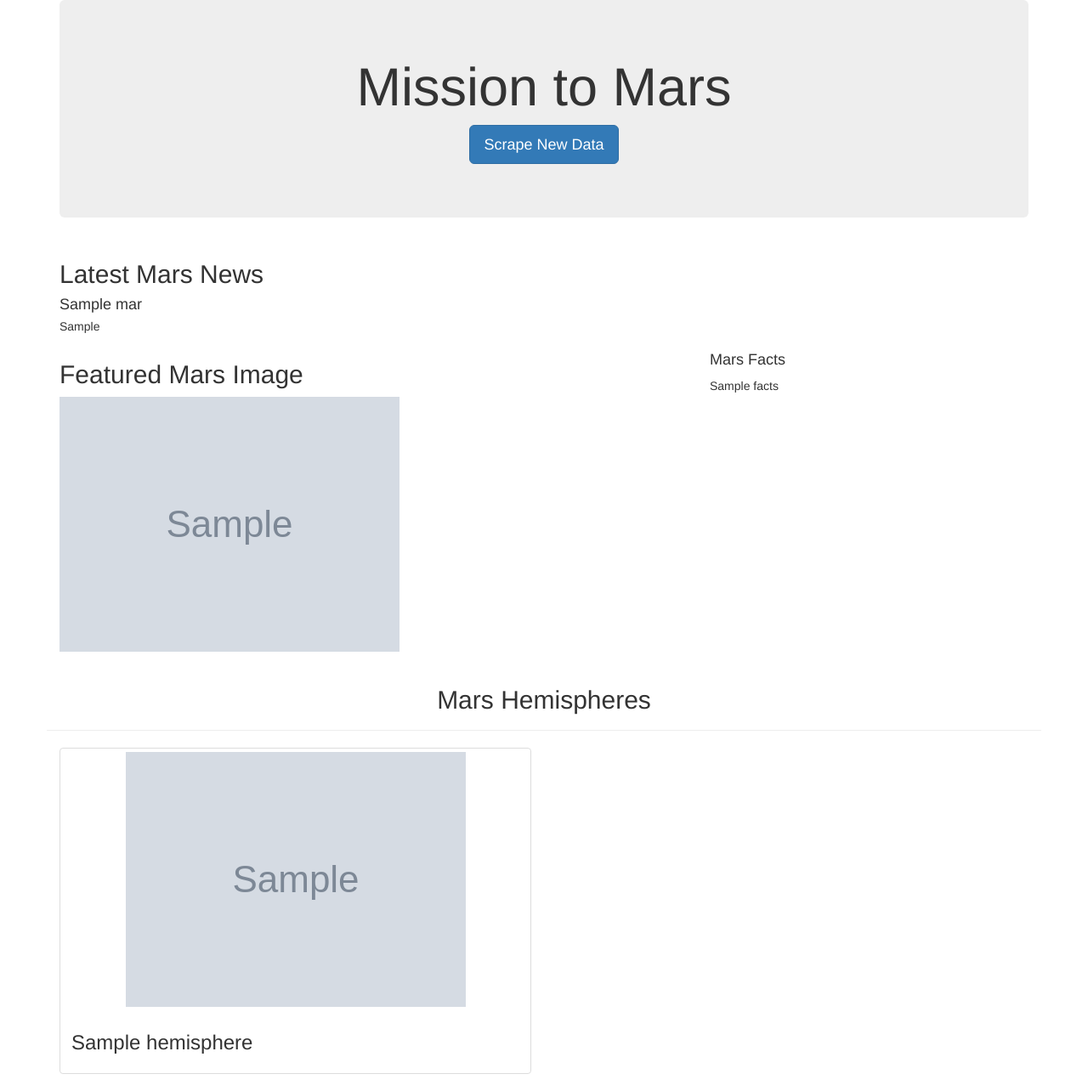
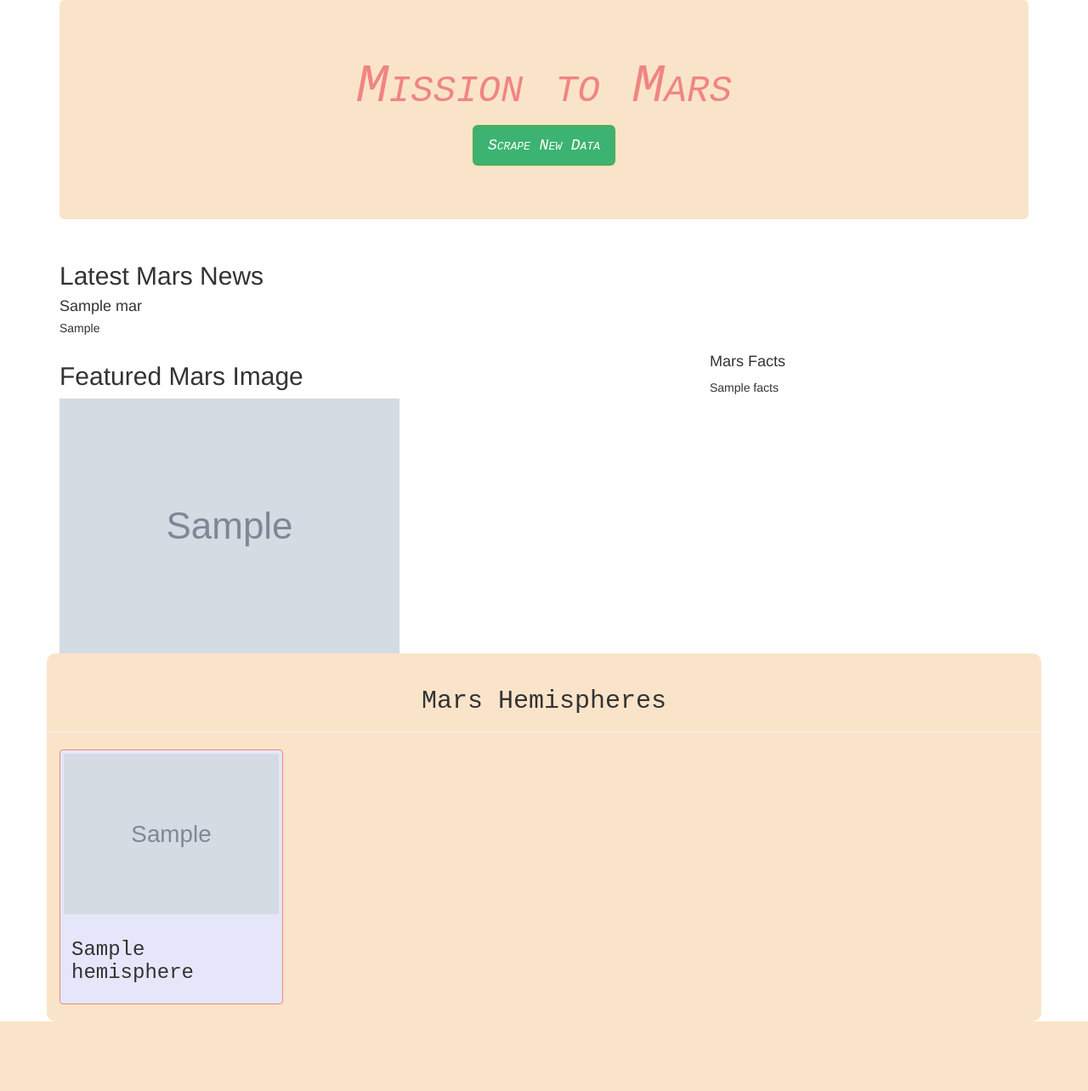
Before and after one commit to KathiaF/Mission-to-Mars, a Flask app: page / in a window 1280 px wide. Shown: the whole page at 85% size. After the commit the page ends 1202 px from the top, so only its background shows below. Run offline with Flask 2, Linux system fonts and the light colour scheme; grey boxes marked "Sample" are stand-in pictures; a database or web service that is not in the repository returns one stand-in record (values such as "Sample title"); some libraries are stand-ins or nearby versions.

Commit message:
module 10 challenge

```diff
--- a/templates/index.html
+++ b/templates/index.html
@@ -9,6 +9,45 @@
       rel="stylesheet"
       href="https://maxcdn.bootstrapcdn.com/bootstrap/3.3.7/css/bootstrap.min.css"
     />
+    <style>
+      .jumbotron {
+        color: #f08582;
+        background-color: #fae4c9;
+        font-family: "Courier New", monospace;
+        font-style: oblique;
+        font-variant: small-caps;
+      }
+      .btn-primary{
+        background-color: MediumSeaGreen; /* Green */
+        border: 2px solid #4CAF50; /* Green */
+      }
+
+      #mars-hemispheres{
+        background-color: #fae4c9;
+        border-radius: 10px;
+        font-family: "Courier New", monospace;
+      }
+      .thumbnail{
+        font-size: 5em;
+        border: 1px solid #f08582;
+        background-color: Lavender;
+
+      }
+
+      #mars-facts table{
+        font-family: "Courier New", monospace;
+      }
+
+      #mars-facts th{
+        padding-top: 12px;
+        padding-bottom: 12px;
+        text-align: left;
+        background-color: #04AA6D;
+        color: white;
+      }
+
+    </style>
+
   </head>
   <body>
     <div class="container">
@@ -61,9 +100,9 @@
         </div>
 
         {% for hemisphere in mars.hemispheres %}
-        <div class="col-md-6">
+        <div class="col-md-3">
           <div class="thumbnail">
-            <img src="{{hemisphere.img_url | default('static/images/error.png', true)}}" alt="...">
+            <img src="{{hemisphere.img_url | default('static/images/error.png', true)}}" alt="..." >
             <div class="caption">
               <h3>{{hemisphere.title}}</h3>
             </div>
```
